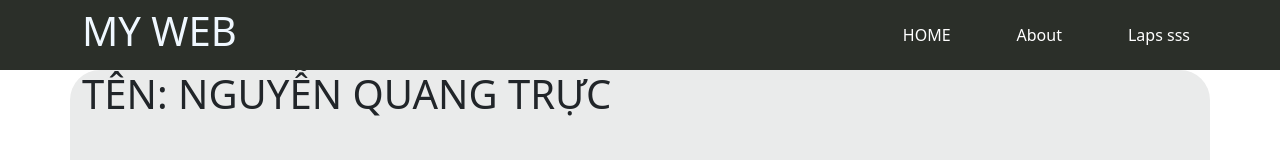
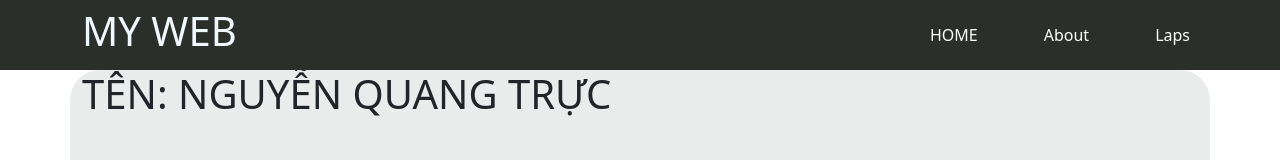
Before and after one commit to NguyenQuangTruc/HCI_nguyenquangtruc_23130351, a plain HTML site: page index.html in a window 1280 px wide. Shown: the top 160 px of the page. Drawn offline with nearby package versions, Linux system fonts and the light colour scheme.

Commit message:
Update index.html

```diff
--- a/index.html
+++ b/index.html
@@ -24,7 +24,7 @@
                     <a class="nav-link nav-link-costom" href="">About</a>
                 </li>
                 <li class="nav-item">
-                    <a class="nav-link nav-link-costom" href="">Laps sss</a>
+                    <a class="nav-link nav-link-costom" href="">Laps</a>
                 </li>
             </ul>
         </div>
```
